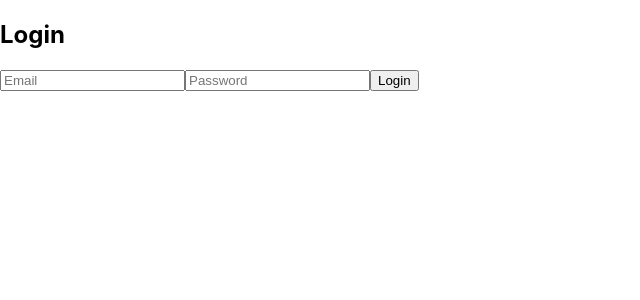
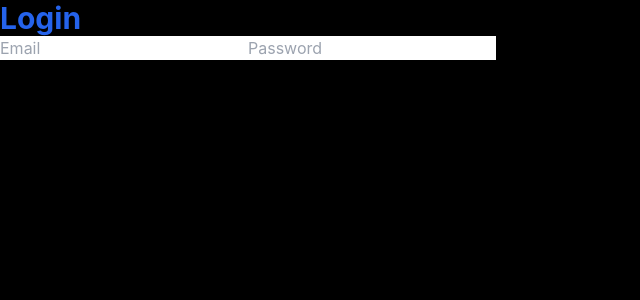
Before and after one commit to PriyaRRajbhar/Backend-Project, a React (Create React App) app in the folder Mini project on task manager/client/: page /login in a window 1280 px wide. Shown: the top 300 px of the page, without its empty margins (0-640 px from the left). Built offline with nearby package versions, Linux system fonts and the light colour scheme.

Commit message:
i had added tailwindcss through package but i  was not working soi put cdn in html file so now style is working

```diff
--- a/Mini project on task manager/client/public/index.html
+++ b/Mini project on task manager/client/public/index.html
@@ -24,6 +24,9 @@
       work correctly both with client-side routing and a non-root public URL.
       Learn how to configure a non-root public URL by running `npm run build`.
     -->
+
+      <!-- tailwind cdn -->
+      <script src="https://cdn.tailwindcss.com"></script>
     <title>React App</title>
   </head>
   <body>
--- a/Mini project on task manager/client/src/pages/Login.jsx
+++ b/Mini project on task manager/client/src/pages/Login.jsx
@@ -35,8 +35,8 @@ function Login() {
   };
 
   return (
-    <div>
-      <h2 className="bg-red">Login</h2>
+    <div className='bg-black h-screen'>
+      <h2 className="text-3xl font-bold text-blue-600">Login</h2>
 
       <form onSubmit={handleSubmit}>
         <input
```
